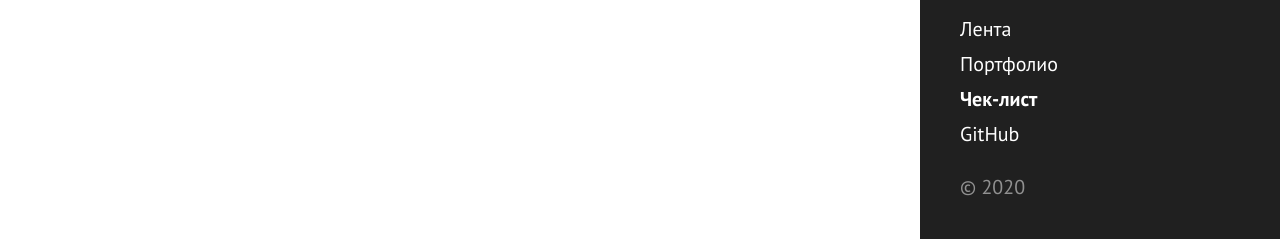
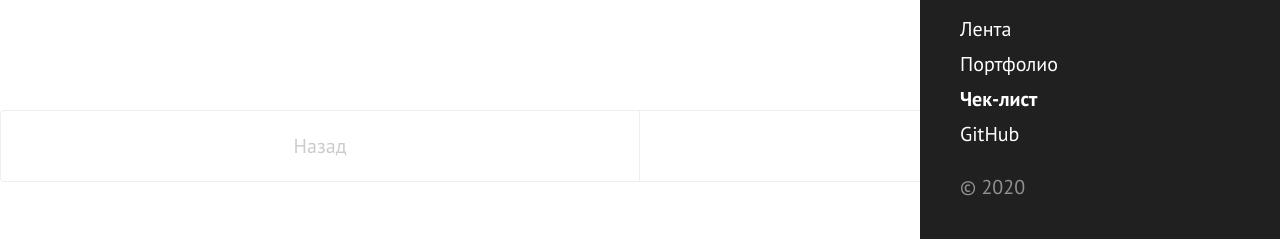
Before and after one commit to Erniess/about_me, a Jekyll site: the page built from checklist.md, in a window 1280 px wide and 900 px high, scrolled down 1712 px. Shown: the part 658-897 px from the top of the window. Built offline with Jekyll 4.4.1, drawn with Linux system fonts in a browser that asks for light colours.

Commit message:
Update default.html

```diff
--- a/_layouts/default.html
+++ b/_layouts/default.html
@@ -11,5 +11,21 @@
       {{ content }}
     </div>
 
+    <div class="pagination">
+      {% if paginator.next_page %}
+        <a class="pagination-item older" href="{{ site.baseurl }}/page{{paginator.next_page}}">Назад</a>
+      {% else %}
+        <span class="pagination-item older">Назад</span>
+      {% endif %}
+      {% if paginator.previous_page %}
+        {% if paginator.page == 2 %}
+          <a class="pagination-item newer" href="{{ site.baseurl }}">Вперед</a>
+        {% else %}
+          <a class="pagination-item newer" href="{{ site.baseurl }}/page{{paginator.previous_page}}">Вперед</a>
+        {% endif %}
+      {% else %}
+        <span class="pagination-item newer">Вперед</span>
+      {% endif %}
+    </div>
   </body>
 </html>
```
